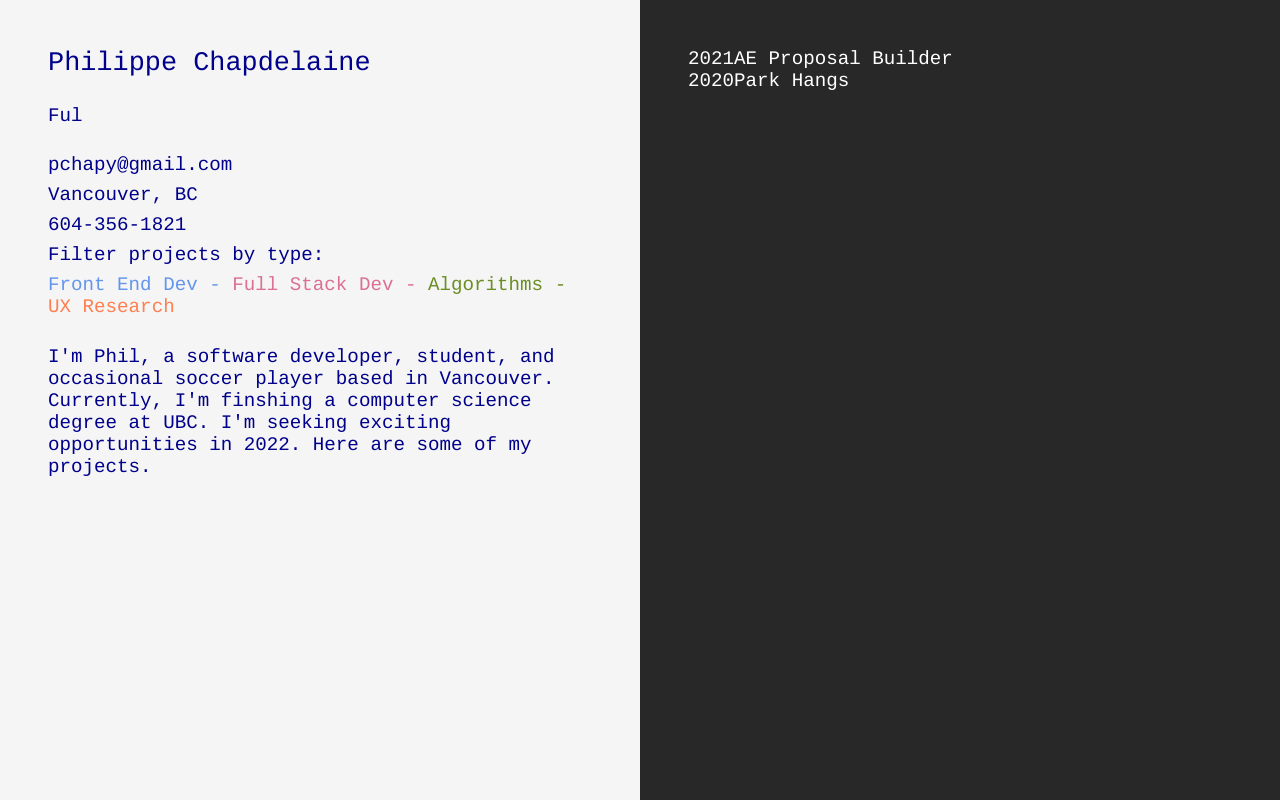
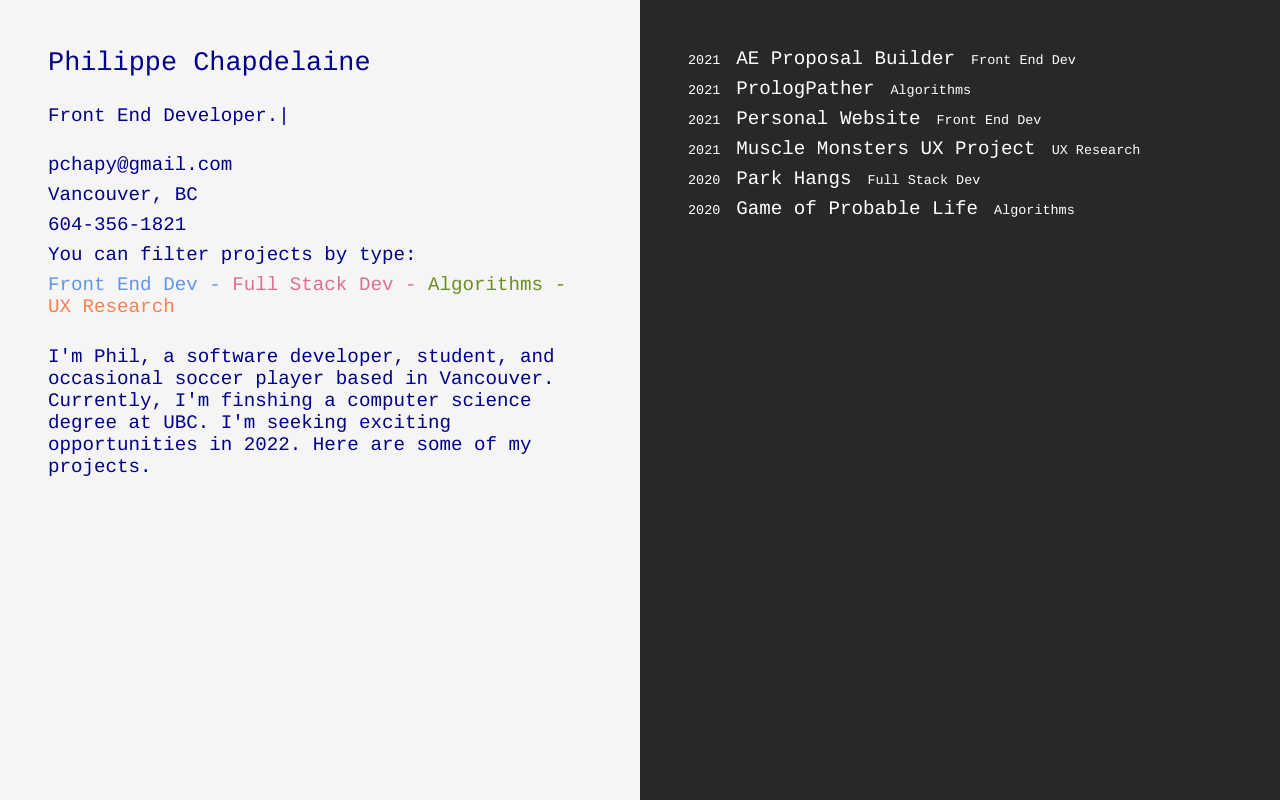
Before and after one commit to philchapdelaine/WebsiteV2, a React (Create React App) app: page / in a window 1280 px wide. Built offline with nearby package versions, Linux system fonts and the light colour scheme.

Commit message:
loading screen wait added

```diff
--- a/src/App.js
+++ b/src/App.js
@@ -1,9 +1,26 @@
+import React, {useState, useEffect} from "react"
 import './App.css';
 import Information from "./components/Information"
 import Projects from "./components/Projects"
 
 function App() {
+
+  const [loading, setLoading] = useState(false);
+
+  useEffect(() => {
+    setLoading(true);
+    setTimeout(() => {
+      setLoading(false)
+    }, 2000)
+  }, [])
+
   return (
+
+    loading ?
+    <div>
+    loading...
+    </div>
+    :
     <div class="SplitScreen">
         <div className="LeftPanel">
           <Information />
--- a/src/components/Information.js
+++ b/src/components/Information.js
@@ -27,7 +27,7 @@ function Information() {
         <div className='InformationText'>pchapy@gmail.com</div>
         <div className='InformationText'>Vancouver, BC</div>
         <div className='InformationText'>604-356-1821</div>
-        <div className='InformationText'>Filter projects by type:</div>
+        <div className='InformationText'>You can filter projects by type:</div>
         <div className='InformationText'>
             <span className='FrontEnd'>Front End Dev - </span>
             <span className='FullStack'>Full Stack Dev - </span>
--- a/src/components/Projects.css
+++ b/src/components/Projects.css
@@ -10,3 +10,17 @@
     padding: 0; /* Remove padding */
     margin: 0; /* Remove margins */
 }
+
+.ProjectElement {
+    margin-bottom: 0.5rem;
+}
+
+.ProjectYear {
+    font-size: 70%;
+    margin-right: 1rem;
+}
+
+.ProjectTech {
+    font-size: 70%;
+    margin-left: 1rem;
+}
--- a/src/components/Projects.js
+++ b/src/components/Projects.js
@@ -11,11 +11,43 @@ const projects = [
     ]
   },
   {
+    name: 'PrologPather',
+    year: 2021,
+    tech:
+    [
+      'Algorithms'
+    ]
+  },
+  {
+    name: 'Personal Website',
+    year: 2021,
+    tech:
+    [
+      'Front End Dev'
+    ]
+  },
+  {
+    name: 'Muscle Monsters UX Project',
+    year: 2021,
+    tech:
+    [
+      'UX Research'
+    ]
+  },
+  {
     name: 'Park Hangs',
     year: 2020,
     tech:
     [
       'Full Stack Dev'
+    ]
+  },
+  {
+    name: 'Game of Probable Life',
+    year: 2020,
+    tech:
+    [
+      'Algorithms'
     ]
   },
 ]
@@ -27,9 +59,12 @@ function Projects() {
         <ul className='ProjectList'>
           {projects.map((project) => (
             <div>
-              <li>
-                <span>{project.year}</span>
+              <li className='ProjectElement'>
+                <span className='ProjectYear'>{project.year}</span>
                 <span>{project.name}</span>
+                {project.tech.map((technology) =>
+                  <span className='ProjectTech'>{technology}</span>
+                  )}
               </li>
             </div>
           ))}
```
